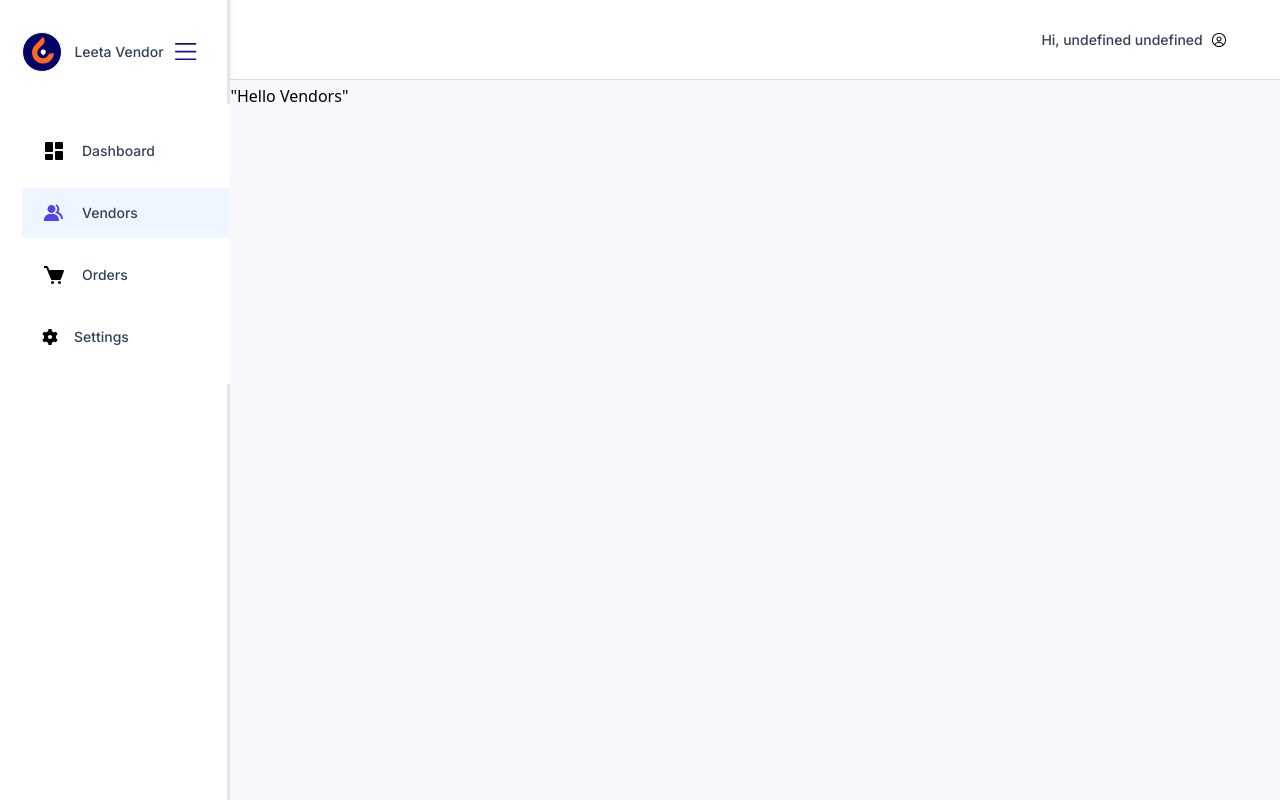
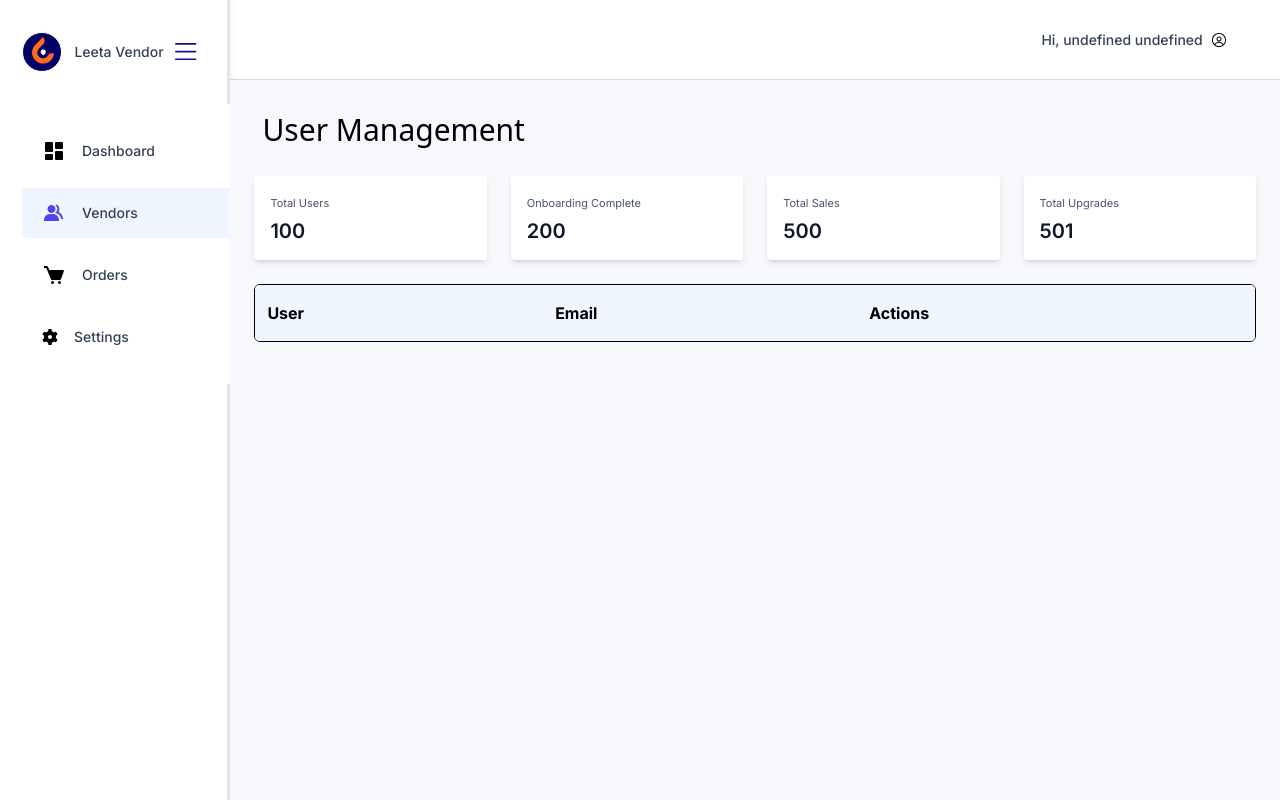
Before and after one commit to leetatech/leeta_admin, a React (Create React App) app: page /app/vendors in a window 1280 px wide. Built offline with nearby package versions, Linux system fonts and the light colour scheme; no server answers; a web font is replaced by a local one.

Commit message:
add: add vendors stats and table

```diff
--- /dev/null
+++ b/src/view/pages/Vendors/vendorStats.tsx
@@ -0,0 +1,61 @@
+import React from "react";
+import { FaShoppingCart } from "react-icons/fa";
+import { IoMdBriefcase } from "react-icons/io";
+import Typography from "../../components/Typography/Typography";
+import { TypographyVariant } from "../../components/types";
+
+interface VendorStatsProps {
+  totalUsers: number;
+  onboardedUsers: number;
+  totalSales: number;
+  totalUpgrades: number;
+}
+
+const VendorStats: React.FC<VendorStatsProps> = ({ totalUsers, onboardedUsers, totalSales, totalUpgrades }) => {
+  return (
+    <div className="grid grid-cols-1 md:grid-cols-4 gap-4 md:gap-6">
+      <div className="rounded border-[#E0E2E6] shadow-md p-4 bg-white">
+        <div className="flex gap-1 items-center pb-1">
+          <Typography className="text-gray-500" variant={TypographyVariant.SMALL}>
+            Total Users
+          </Typography>
+        </div>
+        <Typography className="text-2xl font-semibold" variant={TypographyVariant.SUBTITLE}>
+          {totalUsers.toLocaleString()}
+        </Typography>
+      </div>
+      <div className="rounded border-[#E0E2E6] shadow-md p-4 bg-white">
+        <div className="flex gap-1 items-center pb-1">
+          <Typography className="text-gray-500" variant={TypographyVariant.SMALL}>
+            Onboarding Complete
+          </Typography>
+        </div>
+        <Typography className="text-2xl font-semibold" variant={TypographyVariant.SUBTITLE}>
+          {onboardedUsers.toLocaleString()}
+        </Typography>
+      </div>
+      <div className="rounded border-[#E0E2E6] shadow-md p-4 bg-white">
+        <div className="flex gap-1 items-center pb-1">
+          <Typography className="text-gray-500" variant={TypographyVariant.SMALL}>
+            Total Sales
+          </Typography>
+        </div>
+        <Typography className="text-2xl font-semibold" variant={TypographyVariant.SUBTITLE}>
+          {totalSales.toLocaleString()}
+        </Typography>
+      </div>
+      <div className="rounded border-[#E0E2E6] shadow-md p-4 bg-white">
+        <div className="flex gap-1 items-center pb-1">
+          <Typography className="text-gray-500" variant={TypographyVariant.SMALL}>
+            Total Upgrades
+          </Typography>
+        </div>
+        <Typography className="text-2xl font-semibold" variant={TypographyVariant.SUBTITLE}>
+          {totalUpgrades.toLocaleString()}
+        </Typography>
+      </div>
+    </div>
+  );
+};
+
+export default VendorStats;
--- a/src/view/pages/Vendors/vendors.tsx
+++ b/src/view/pages/Vendors/vendors.tsx
@@ -1,9 +1,24 @@
 import React from "react"
+import VendorStats from "./vendorStats";
+import VendorsTable from "./vendorsTable";
 
 function Vendors() {
   return (
-    <div>
-      "Hello Vendors"
+    <div className="relative w-full">
+      <div className="p-8 pb-1">
+        <h1 className="text-3xl">User Management</h1>
+      </div>
+      <div className="overflow-x-auto w-full">
+        <div className="p-6 space-y-6">
+          <VendorStats
+            totalUsers={100}
+            onboardedUsers={200}
+            totalSales={500}
+            totalUpgrades={501}
+          />
+          <VendorsTable />
+        </div>
+      </div>
     </div>
   )
 }
--- /dev/null
+++ b/src/view/pages/Vendors/vendorsTable.tsx
@@ -0,0 +1,20 @@
+import React from "react";
+import { Table } from "@mantine/core";
+
+const VendorsTable = () => {
+  return (
+    <div className="w-full rounded-md border overflow-hidden relative">
+      <Table striped highlightOnHover withTableBorder className="min-w-full w-full table-auto bg-white">
+        <Table.Thead className="bg-blue-50">
+          <Table.Tr>
+            <Table.Th className="p-3 text-left font-title">User</Table.Th>
+            <Table.Th className="p-3 text-left font-title">Email</Table.Th>
+            <Table.Th className="p-3 text-left font-title">Actions</Table.Th>
+          </Table.Tr>
+        </Table.Thead>
+      </Table>
+    </div>
+  )
+}
+
+export default VendorsTable;
```
